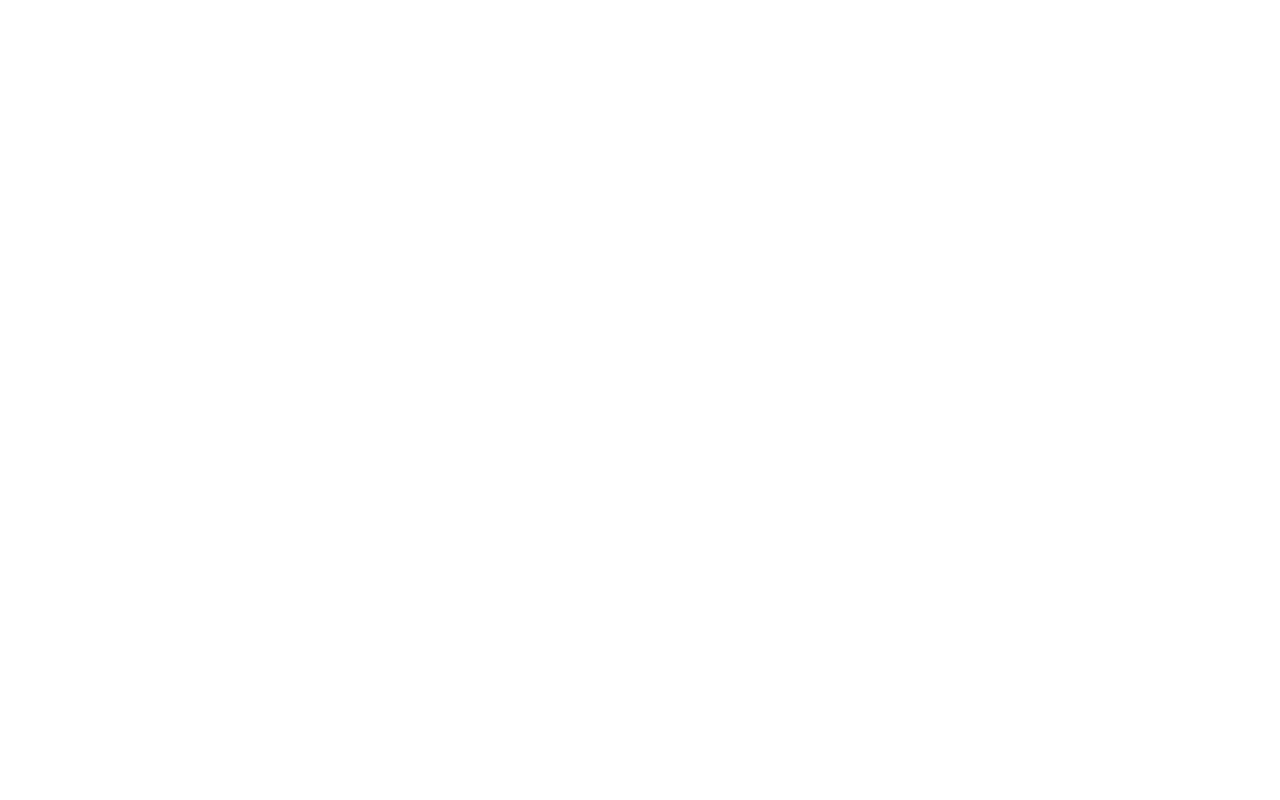
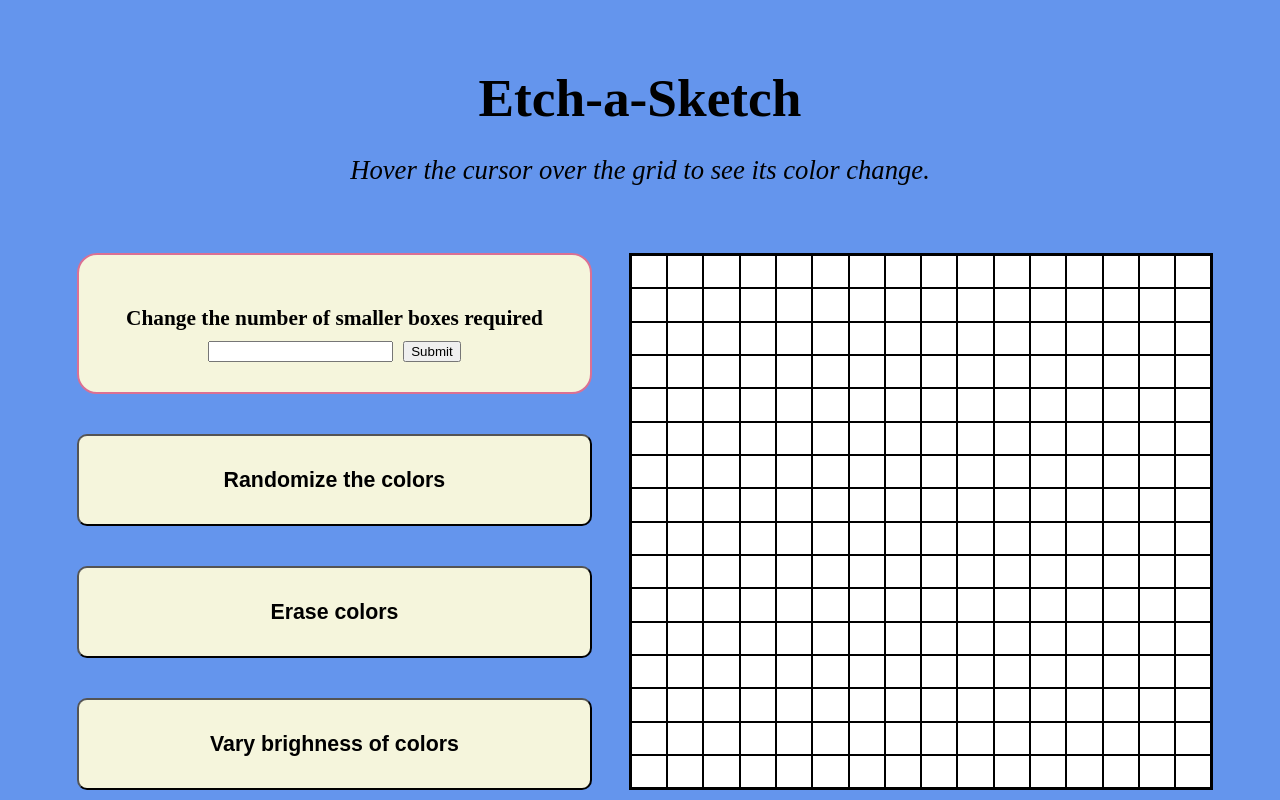
Before and after one commit to ARna06/Etch-a-Sketch, a plain HTML site: page index.html in a window 1280 px wide. Drawn offline with Linux system fonts and the light colour scheme.

Commit message:
Add randomization of colors

```diff
--- a/index.html
+++ b/index.html
@@ -7,7 +7,27 @@
     <link rel="stylesheet" href="style.css">
     <script src="script.js" defer></script>
 </head>
-<body>
-
+<body class="container">
+    <div class="header">
+        <span class="title">Etch-a-Sketch</span>
+        <span class="description">Hover the cursor over the grid to see its color change.</span>
+    </div>
+    <div class="mainContainer">
+        <div class="Settings">
+            <div class="gridDimension">
+                <div class="text">
+                    Change the number of smaller boxes required
+                </div>
+                <div class="specifications">
+                    <input type="text" class="input1">
+                    <button class="button">Submit</button>
+                </div>
+            </div>
+            <button class="randomizer">Randomize the colors</button>
+            <button class="eraser">Erase colors</button>
+            <button class="variableBrightness">Vary brighness of colors</button>
+        </div>
+        <div class="sketchingZone"></div>
+    </div>
 </body>
 </html>
--- a/script.js
+++ b/script.js
@@ -0,0 +1,52 @@
+const retainer = document.querySelector('.sketchingZone');
+
+function colorRandomizer() {
+    const colors = ['violet','indigo','blue','green','yellow','orange','red', 'Sky','pink','purple','crimson', 'lightgreen','lightcoral','lightyellow','lightgrey'];
+    function random() {
+        let rand = Math.random();
+        return Math.floor(rand*15);
+    };
+    return colors[random()];
+};
+
+let n = 16;
+    for (let i = 0; i < n; i++) {
+        const row = document.createElement('div');
+        row.classList.add('row');
+        for (let j=0;j<n;j++) {
+            let column = document.createElement('div');
+            column.classList.add('elements');
+            row.appendChild(column);
+        }
+        retainer.append(row);
+    }
+const elements = document.querySelectorAll('.elements');
+elements.forEach((e) => {
+    e.addEventListener('mouseover',() => {
+        e.style.backgroundColor = colorRandomizer();
+    });
+});
+
+const button = document.querySelector('.button');
+const input = document.querySelector('.input1');
+button.addEventListener('click', () => {
+    let value = input.value;
+    input.value = '';
+    retainer.innerHTML = '';
+    for (let i = 0; i < value; i++) {
+        const row = document.createElement('div');
+        row.classList.add('row');
+        for (let j=0;j<value;j++) {
+            let column = document.createElement('div');
+            column.classList.add('elements');
+            row.appendChild(column);
+        }
+        retainer.append(row);
+    }
+    const elements = document.querySelectorAll('.elements');
+    elements.forEach((e) => {
+        e.addEventListener('mouseover',() => {
+            e.style.backgroundColor = colorRandomizer();
+        });
+    });
+});
--- a/style.css
+++ b/style.css
@@ -0,0 +1,103 @@
+.container{
+    display: flex;
+    flex-direction: column;
+    margin: 0;
+    padding: 50pt 50pt 0pt 50pt;
+    gap: 50pt;
+    background-color: cornflowerblue;
+}
+
+.header{
+    display: flex;
+    flex-direction: column;
+    gap: 20pt;
+    align-items: center;
+}
+
+.title{
+    font-size: 40pt;
+    font-weight: 800;
+}
+
+.description{
+    font-size: 20pt;
+    font-style: italic;
+}
+
+.mainContainer{
+    display: flex;
+    flex-direction: row;
+    padding: 0pt;
+    margin: 0;
+    gap: 20pt;
+}
+
+.Settings{
+    display: flex;
+    flex-direction: column;
+    flex-grow: 1;
+    margin: 0;
+    padding: 0;
+    gap: 30pt;
+}
+
+.gridDimension{
+    display: flex;
+    flex-direction: column;
+    flex-grow: 1;
+    margin: 0px 10px;
+    padding: 20px 20px 0px 20px;
+    gap: 10px;
+    border: 2pt solid palevioletred;
+    border-radius: 20px;
+    align-items: center;
+    justify-content: center;
+    background-color: beige;
+    font-size: 16pt;
+    font-weight: 600;
+}
+
+.specifications{
+    display: flex;
+    gap: 10px;
+}
+
+.randomizer,
+.eraser,
+.variableBrightness{
+    background-color: beige;
+    border-radius: 10px;
+    flex-grow: 1;
+    margin: 0px 10px;
+    font-weight: 600;
+    font-size: 16pt;
+}
+
+.sketchingZone{
+    display: flex;
+    border: 2pt solid black;
+    flex-grow: 10;
+    height: 400pt;
+    max-width: 700pt;
+    flex-direction: column;
+    margin: 0;
+    padding: 0;
+    flex-shrink: 0;
+    background-color: white;
+}
+
+.row{
+    display: flex;
+    justify-content: stretch;
+    align-items: stretch;
+    padding: 0;
+    margin: 0;
+    flex-grow: 1;
+}
+
+.elements{
+    border: 0.1px solid black;
+    padding: 0;
+    margin: 0;
+    flex-grow: 1;
+}
```
